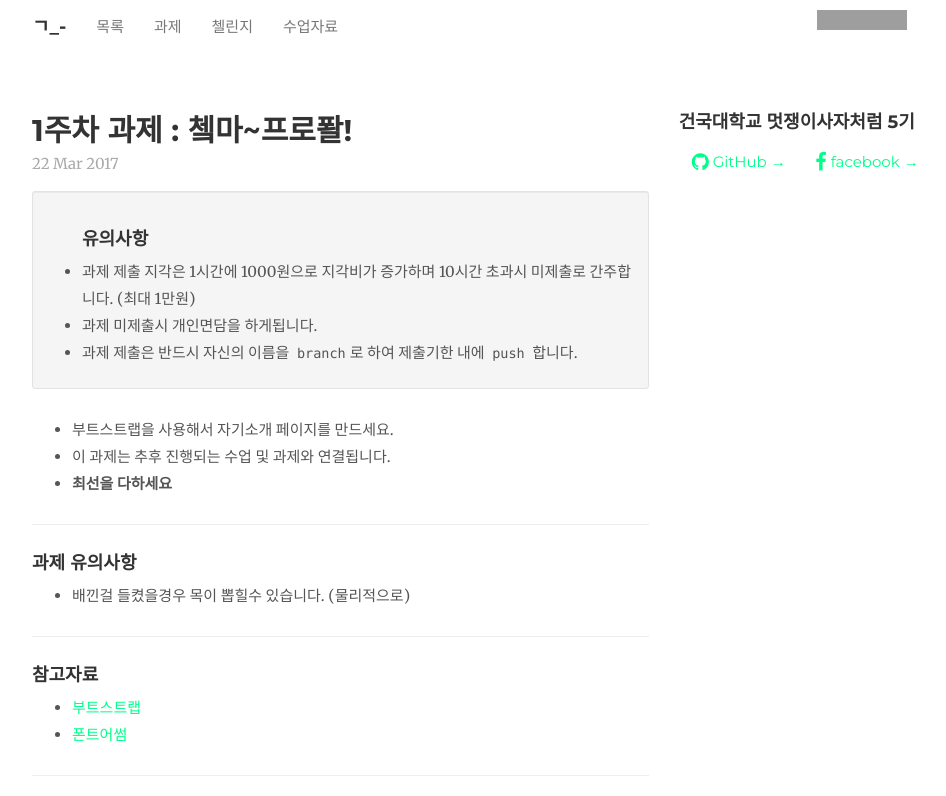
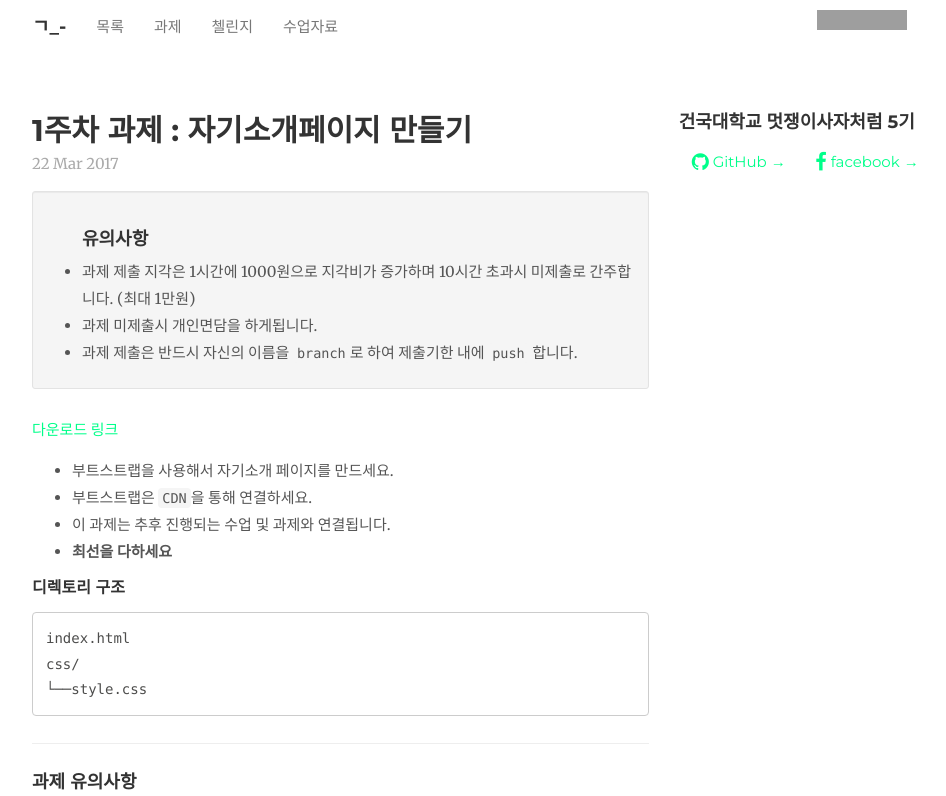
Before and after one commit to likelionkonkuk/likelionkonkuk_before_github, a Jekyll site: the page built from _posts/2017-03-22-homework-checkmyprofile.md, in a window 1280 px wide and 900 px high, cut to the strip 104-900 px from the top of the window. Shown: the whole strip, without its empty margins (138-1084 px from the left). Built offline with Jekyll 4.4.1, drawn with Linux system fonts in a browser that asks for light colours; nearby versions of some CDN libraries; comment, search, counter and statistics services are not loaded; grey boxes are pictures that could not be loaded.

Commit message:
자기소개만들기 수정

````diff
--- a/_posts/2017-03-22-homework-checkmyprofile.md
+++ b/_posts/2017-03-22-homework-checkmyprofile.md
@@ -1,13 +1,23 @@
 ---
-title: "1주차 과제 : 쳌마~프로퐐!"
+title: "1주차 과제 : 자기소개페이지 만들기"
 tag: homework
 author: "천민우"
 until: 2017-03-27
 ---
 
+[다운로드 링크](https://github.com/likelionkonkuk/w1_homework)
+
 - 부트스트랩을 사용해서 자기소개 페이지를 만드세요.
+- 부트스트랩은 `CDN`을 통해 연결하세요.
 - 이 과제는 추후 진행되는 수업 및 과제와 연결됩니다.
 - **최선을 다하세요**
+
+#### 디렉토리 구조
+```
+index.html
+css/
+└──style.css
+```
 
 
 ---
````
